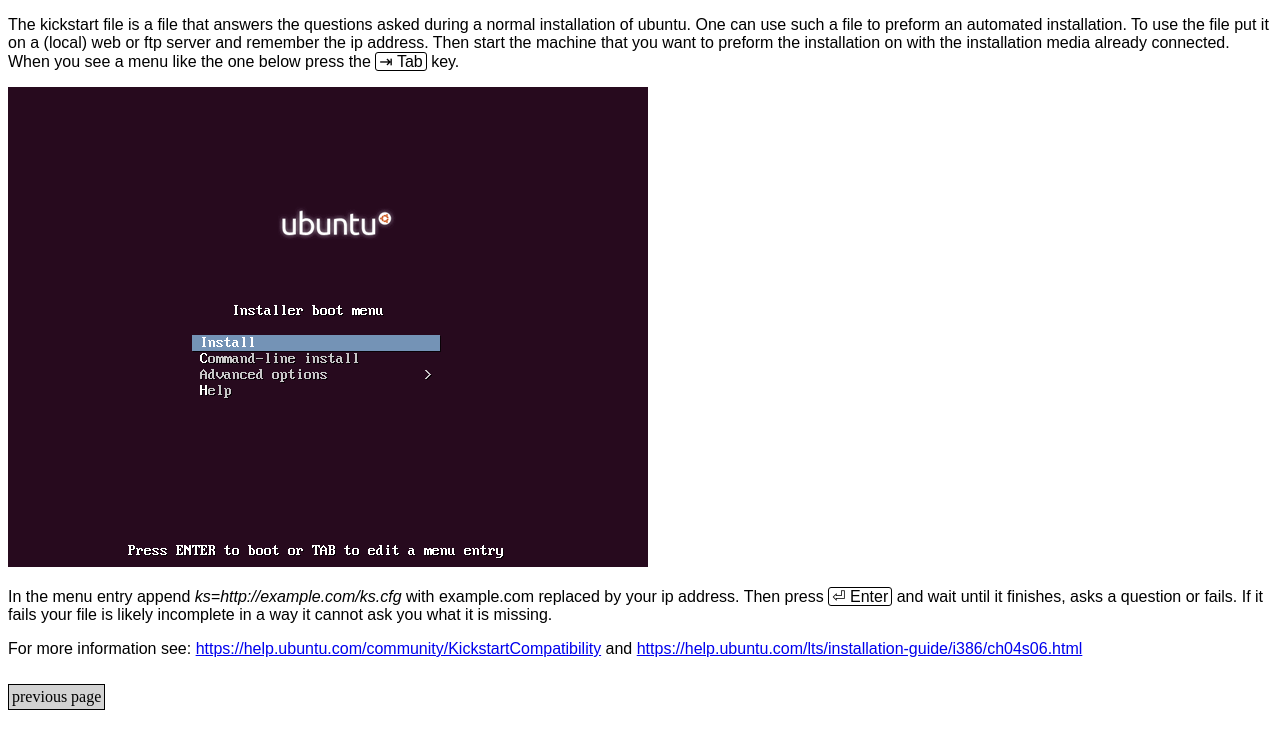
After one commit to nielsarensman/kickstartweb, a PHP site: page /help/index.html in a window 1280 px wide. The commit adds this page. Shown: the top 749 px of the page. Run offline with PHP 8.4, Linux system fonts and the light colour scheme.

Commit message:
implemented issue #1: add a help page

```diff
--- a/css/style.css
+++ b/css/style.css
@@ -16,3 +16,11 @@ a.button{
 a.button:visited{
     color: black;
 }
+p{
+    font-family: sans-serif;
+}
+key{
+    border: 1px solid black;
+    border-radius: 3px;
+    padding: 0 3px;
+}
--- /dev/null
+++ b/help/index.html
@@ -0,0 +1,23 @@
+<!DOCTYPE html>
+<html lang="en">
+<head>
+    <meta charset="UTF-8">
+    <meta http-equiv="X-UA-Compatible" content="ie=edge">
+    <title>Kickstart web help</title>
+    <link rel="stylesheet" href="../css/style.css">
+</head>
+<body>
+    <p>
+        The kickstart file is a file that answers the questions asked during a normal installation of ubuntu. One can use such a file to preform an automated installation.
+        To use the file put it on a (local) web or ftp server and remember the ip address. Then start the machine that you want to preform the installation on with the installation media already connected.<br>
+        When you see a menu like the one below press the <key>⇥ Tab</key> key.
+    </p>
+    <img src="../img/installmenu.png" alt="installmenu">
+    <p>
+        In the menu entry append <i>ks=http://example.com/ks.cfg</i> with example.com replaced by your ip address. Then press <key>⏎ Enter</key> and wait until it finishes, asks a question or fails.
+        If it fails your file is likely incomplete in a way it cannot ask you what it is missing.
+    </p>
+    <p>For more information see: <a href="https://help.ubuntu.com/community/KickstartCompatibility">https://help.ubuntu.com/community/KickstartCompatibility</a> and <a href="https://help.ubuntu.com/lts/installation-guide/i386/ch04s06.html">https://help.ubuntu.com/lts/installation-guide/i386/ch04s06.html</a></p>
+    <a href="../" class="button" onclick="window.history.back()">previous page</a>
+</body>
+</html>
--- a/index.php
+++ b/index.php
@@ -37,7 +37,7 @@ print('
 </head>
 <body>
 <fieldset>
-    <legend>kickstart</legend>
+    <legend>Kickstart</legend>
     <form action="./dbOrFile/" method="post" name="kickstart">
         <div class="forminputcontainer">
             <label for="username">Username</label>
@@ -122,6 +122,7 @@ print('
 ');
 if (isset($_SESSION['login']))print('<form action="./" method="post"><input type="submit" name="logout" value="logout"></form>');
 else print('<a href="./login/" class="button">login</a> <a href="./register/" class="button">register</a>');
+print(' <a href="./help/" class="button">help</a>');
 
 //fetch all timezone Cities
 $qwr = $pdo->prepare('SELECT * FROM tz_append ORDER BY TzPreId');
```
Also changed, not shown: img/installmenu.png (added).
